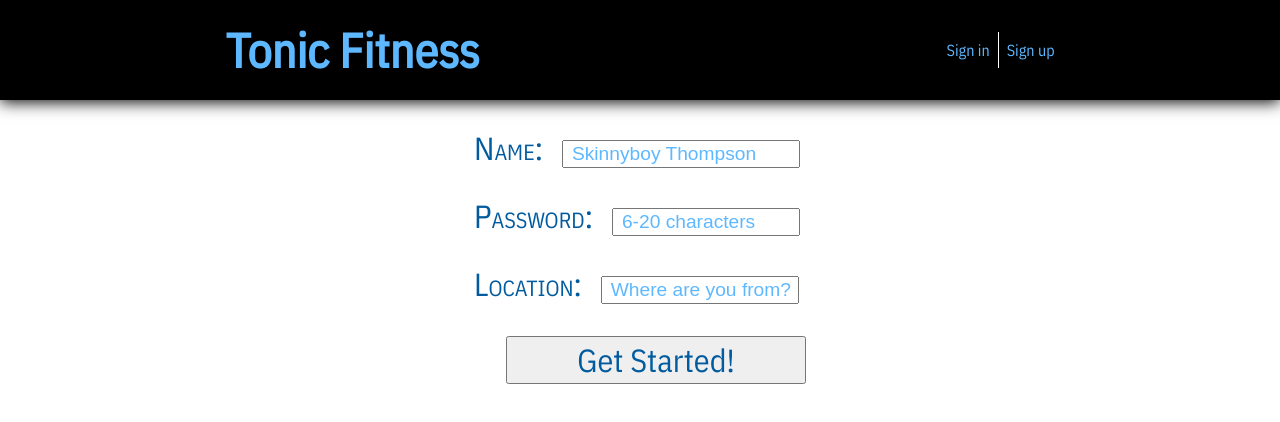
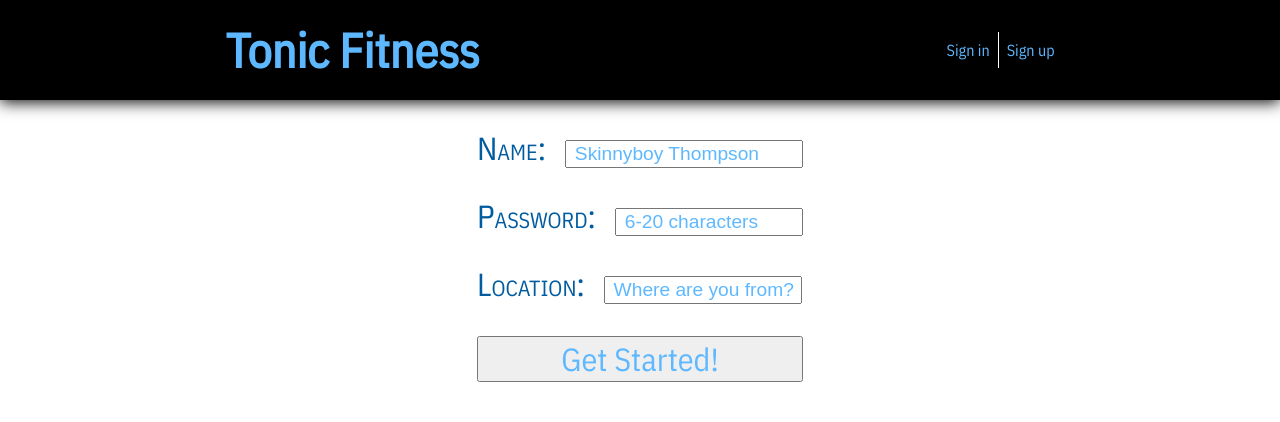
Before and after one commit to chingu-voyages/geckos-project-11, a React (Create React App) app in the folder tonic-fitness/: page /signup in a window 1280 px wide. Shown: the top 422 px of the page. Built offline with nearby package versions, Linux system fonts and the light colour scheme.

Commit message:
Add drop shadow to submit

```diff
--- a/tonic-fitness/src/App.scss
+++ b/tonic-fitness/src/App.scss
@@ -177,9 +177,15 @@ a:active {
   }
 
   #submit {
-    width: 300px;
-    color: $color-dark;
+    width: 100%;
+    margin: 0;
+    padding: 0;
+    color: $color-primary;
     font-size: 2em;
+  }
+
+  #submit:hover {
+    box-shadow: 4px 3px 20px #000;
   }
 
   ::placeholder {
```
